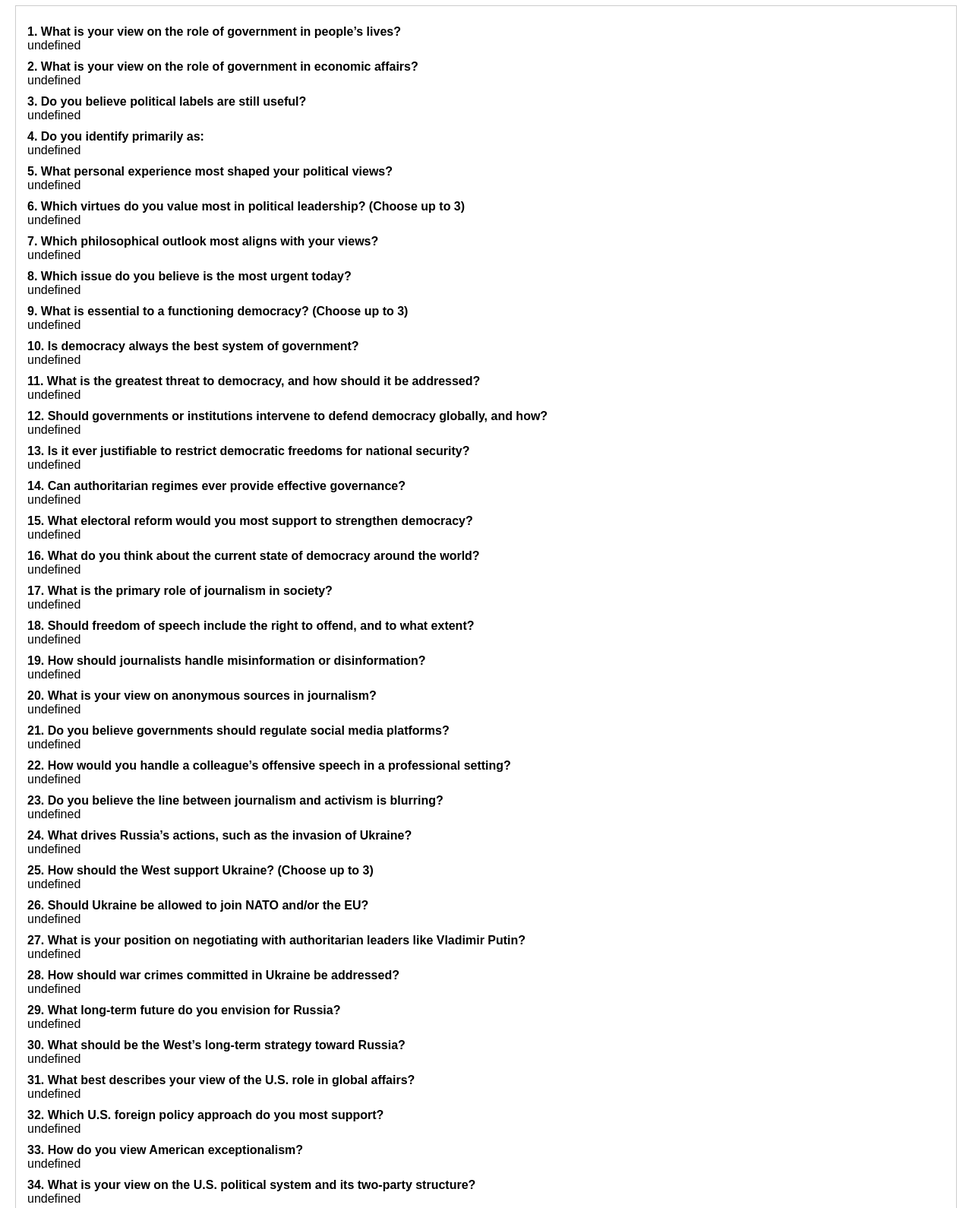
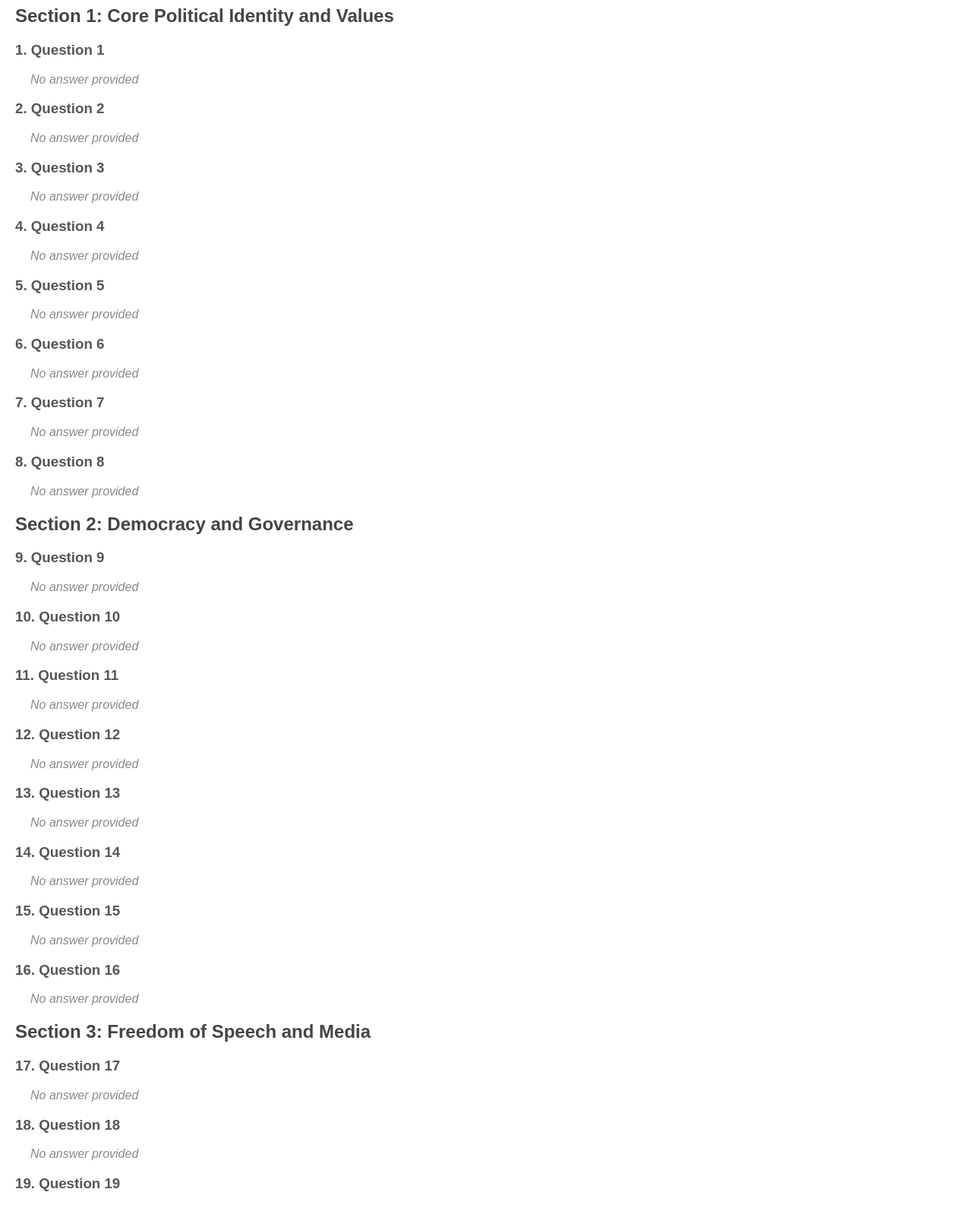
Before and after one commit to speedbeater/poll, a plain HTML site: page answers.html in a window 1280 px wide. Shown: the part 73-1663 px from the top of the page at 76% size. Drawn offline with Linux system fonts and the light colour scheme.

Commit message:
Update answers.html

```diff
--- a/answers.html
+++ b/answers.html
@@ -3,114 +3,114 @@
 <head>
     <meta charset="UTF-8">
     <meta name="viewport" content="width=device-width, initial-scale=1.0">
-    <title>Your Questionnaire Answers</title>
+    <title>Your Political Views Questionnaire Answers</title>
     <style>
         body { font-family: Arial, sans-serif; margin: 20px; }
         h1 { color: #333; }
-        #answers { margin-top: 20px; padding: 15px; border: 1px solid #ccc; }
-        #answers p { margin: 10px 0; }
-        .question-text { font-weight: bold; }
+        h2 { color: #444; }
+        h3 { color: #555; }
+        .section { margin: 20px 0; }
+        .question { margin: 15px 0; }
+        .answer { margin-left: 20px; color: #333; }
+        .no-answer { color: #888; font-style: italic; }
+        .back-button { margin: 20px 0; padding: 10px 20px; font-size: 16px; }
     </style>
 </head>
 <body>
-    <h1>Your Questionnaire Answers</h1>
-    <div id="answers"></div>
+    <h1>Your Political Views Questionnaire Answers</h1>
+    <div id="answers">
+        <!-- Section 1: Core Political Identity and Values -->
+        <div class="section">
+            <h2>Section 1: Core Political Identity and Values</h2>
+            <div id="section1"></div>
+        </div>
+        <!-- Section 2: Democracy and Governance -->
+        <div class="section">
+            <h2>Section 2: Democracy and Governance</h2>
+            <div id="section2"></div>
+        </div>
+        <!-- Section 3: Freedom of Speech and Media -->
+        <div class="section">
+            <h2>Section 3: Freedom of Speech and Media</h2>
+            <div id="section3"></div>
+        </div>
+        <!-- Section 4: Russia, Ukraine, and Geopolitics -->
+        <div class="section">
+            <h2>Section 4: Russia, Ukraine, and Geopolitics</h2>
+            <div id="section4"></div>
+        </div>
+        <!-- Section 5: U.S. Politics and Global Leadership -->
+        <div class="section">
+            <h2>Section 5: U.S. Politics and Global Leadership</h2>
+            <div id="section5"></div>
+        </div>
+        <!-- Section 6: Political Correctness, Identity, and Culture -->
+        <div class="section">
+            <h2>Section 6: Political Correctness, Identity, and Culture</h2>
+            <div id="section6"></div>
+        </div>
+        <!-- Section 7: Religion, Atheism, and Values -->
+        <div class="section">
+            <h2>Section 7: Religion, Atheism, and Values</h2>
+            <div id="section7"></div>
+        </div>
+        <!-- Section 8: Philosophy and Truth -->
+        <div class="section">
+            <h2>Section 8: Philosophy and Truth</h2>
+            <div id="section8"></div>
+        </div>
+        <!-- Section 9: Global Leadership and Political Compass -->
+        <div class="section">
+            <h2>Section 9: Global Leadership and Political Compass</h2>
+            <div id="section9"></div>
+        </div>
+        <!-- Section 10: Articulating and Defending Your Political Views -->
+        <div class="section">
+            <h2>Section 10: Articulating and Defending Your Political Views</h2>
+            <div id="section10"></div>
+        </div>
+    </div>
+    <a href="index.html" class="back-button">Retake Questionnaire</a>
 
     <script>
-        // Map of question numbers to their text
-        const questionTexts = {
-            q1: "What is your view on the role of government in people’s lives?",
-            q2: "What is your view on the role of government in economic affairs?",
-            q3: "Do you believe political labels are still useful?",
-            q4: "Do you identify primarily as:",
-            q5: "What personal experience most shaped your political views?",
-            q6: "Which virtues do you value most in political leadership? (Choose up to 3)",
-            q7: "Which philosophical outlook most aligns with your views?",
-            q8: "Which issue do you believe is the most urgent today?",
-            q9: "What is essential to a functioning democracy? (Choose up to 3)",
-            q10: "Is democracy always the best system of government?",
-            q11: "What is the greatest threat to democracy, and how should it be addressed?",
-            q12: "Should governments or institutions intervene to defend democracy globally, and how?",
-            q13: "Is it ever justifiable to restrict democratic freedoms for national security?",
-            q14: "Can authoritarian regimes ever provide effective governance?",
-            q15: "What electoral reform would you most support to strengthen democracy?",
-            q16: "What do you think about the current state of democracy around the world?",
-            q17: "What is the primary role of journalism in society?",
-            q18: "Should freedom of speech include the right to offend, and to what extent?",
-            q19: "How should journalists handle misinformation or disinformation?",
-            q20: "What is your view on anonymous sources in journalism?",
-            q21: "Do you believe governments should regulate social media platforms?",
-            q22: "How would you handle a colleague’s offensive speech in a professional setting?",
-            q23: "Do you believe the line between journalism and activism is blurring?",
-            q24: "What drives Russia’s actions, such as the invasion of Ukraine?",
-            q25: "How should the West support Ukraine? (Choose up to 3)",
-            q26: "Should Ukraine be allowed to join NATO and/or the EU?",
-            q27: "What is your position on negotiating with authoritarian leaders like Vladimir Putin?",
-            q28: "How should war crimes committed in Ukraine be addressed?",
-            q29: "What long-term future do you envision for Russia?",
-            q30: "What should be the West’s long-term strategy toward Russia?",
-            q31: "What best describes your view of the U.S. role in global affairs?",
-            q32: "Which U.S. foreign policy approach do you most support?",
-            q33: "How do you view American exceptionalism?",
-            q34: "What is your view on the U.S. political system and its two-party structure?",
-            q35: "Which domestic policy area should the U.S. government prioritize?",
-            q36: "What values are most important for your choice in a U.S. presidential election? (Choose up to 3)",
-            q37: "What is your stance on America’s global military presence?",
-            q38: "Should the U.S. deepen its involvement in European affairs (e.g., NATO, EU partnerships)?",
-            q39: "Should the U.S. fund international broadcasters like RFE/RL and VOA to promote democracy?",
-            q40: "How do you view cultural trends like political correctness and identity politics?",
-            q41: "How should society approach controversial historical figures?",
-            q42: "How would you respond to accusations of insensitivity in a public cultural debate?",
-            q43: "What should be the role of comedy in society?",
-            q44: "What best describes your general stance on cultural change?",
-            q45: "What is your view on the role of women in modern society?",
-            q46: "How do you view feminism in the 21st century?",
-            q47: "Should gender equality policies (e.g., quotas, affirmative action) be implemented in workplaces?",
-            q48: "What is your stance on the traditional family structure?",
-            q49: "What is your view on legal protections for gay and lesbian individuals (e.g., marriage, anti-discrimination laws)?",
-            q50: "Should transgender individuals have the right to use facilities (e.g., restrooms) matching their gender identity?",
-            q51: "How should schools address issues of gender identity and sexual orientation in education?",
-            q52: "What is your view on the societal acceptance of gay and transgender identities?",
-            q53: "How would you respond to criticism that your views on gender or family issues are discriminatory?",
-            q54: "What is your stance on immigration levels in your country?",
-            q55: "How should society treat immigrants seeking to integrate?",
-            q56: "What is your view on illegal immigration?",
-            q57: "How important is it for immigrants to adopt the host country’s culture?",
-            q58: "Should society accept customs from other cultures that conflict with local norms?",
-            q59: "How would you respond to criticism that your immigration views are xenophobic?",
-            q60: "How would you describe your own worldview?",
-            q61: "What role should religion play in public life and governance?",
-            q62: "Where do you believe morality ultimately comes from, and how do you view moral relativism?",
-            q63: "How do you relate to religious traditions in your family or community?",
-            q64: "What is your view on the value of religious texts?",
-            q65: "In moments of crisis or moral conflict, what do you most rely on?",
-            q66: "Which philosophical tradition most influences your worldview?",
-            q67: "How do you understand the concept of truth, and what is language’s role in shaping it?",
-            q68: "What is your philosophical attitude toward suffering?",
-            q69: "What is the purpose of philosophy, in your view?",
-            q70: "What is your perspective on globalism, nationalism, and global governance?",
-            q71: "Which international issues are most important to you?",
-            q72: "What is your perspective on China’s growing global influence?",
-            q73: "How would you describe your general political ideology?",
-            q74: "How do you define 'progressive' policies in today’s political climate?",
-            q75: "How confident are you in defending your political views in a public setting?",
-            q76: "What is the strongest counterargument to your stance on free speech, and how would you address it?",
-            q77: "How do you handle disagreements with colleagues who hold opposing political views?",
-            q78: "Which of your political views are you least confident defending, and why?"
-        };
+        // Retrieve answers and question texts from sessionStorage
+        const answers = JSON.parse(sessionStorage.getItem("questionnaireAnswers")) || {};
+        const questionTexts = JSON.parse(sessionStorage.getItem("questionTexts")) || {};
 
-        // Parse URL parameters and display answers
-        const urlParams = new URLSearchParams(window.location.search);
-        const answersDiv = document.getElementById('answers');
-        let answersHtml = '';
+        // Define sections and their question ranges
+        const sections = [
+            { id: "section1", questions: Array.from({ length: 8 }, (_, i) => `q${i + 1}`) },
+            { id: "section2", questions: Array.from({ length: 8 }, (_, i) => `q${i + 9}`) },
+            { id: "section3", questions: Array.from({ length: 7 }, (_, i) => `q${i + 17}`) },
+            { id: "section4", questions: Array.from({ length: 7 }, (_, i) => `q${i + 24}`) },
+            { id: "section5", questions: Array.from({ length: 9 }, (_, i) => `q${i + 31}`) },
+            { id: "section6", questions: Array.from({ length: 19 }, (_, i) => `q${i + 40}`) },
+            { id: "section7", questions: Array.from({ length: 6 }, (_, i) => `q${i + 60}`) },
+            { id: "section8", questions: Array.from({ length: 4 }, (_, i) => `q${i + 66}`) },
+            { id: "section9", questions: Array.from({ length: 5 }, (_, i) => `q${i + 70}`) },
+            { id: "section10", questions: Array.from({ length: 4 }, (_, i) => `q${i + 75}`) }
+        ];
 
-        for (let i = 1; i <= 78; i++) {
-            const questionKey = `q${i}`;
-            const fullAnswer = urlParams.get(`q${i}_full`) ? decodeURIComponent(urlParams.get(`q${i}_full`)) : 'Not answered';
-            answersHtml += `<p><span class="question-text">${i}. ${questionTexts[questionKey]}</span><br>${fullAnswer.split(': ')[1]}</p>`;
-        }
+        // Populate answers for each section
+        sections.forEach(section => {
+            const container = document.getElementById(section.id);
+            section.questions.forEach(qKey => {
+                const questionDiv = document.createElement("div");
+                questionDiv.className = "question";
+                const questionNum = parseInt(qKey.replace("q", ""));
+                const questionText = questionTexts[qKey] || `Question ${questionNum}`;
+                const questionHeader = document.createElement("h3");
+                questionHeader.textContent = `${questionNum}. ${questionText}`;
+                questionDiv.appendChild(questionHeader);
 
-        answersDiv.innerHTML = answersHtml;
+                const answerDiv = document.createElement("div");
+                answerDiv.className = "answer";
+                const answer = answers[qKey];
+                answerDiv.textContent = answer || "No answer provided";
+                if (!answer) answerDiv.className += " no-answer";
+                questionDiv.appendChild(answerDiv);
+
+                container.appendChild(questionDiv);
+            });
+        });
     </script>
-</body>
-</html>
```
